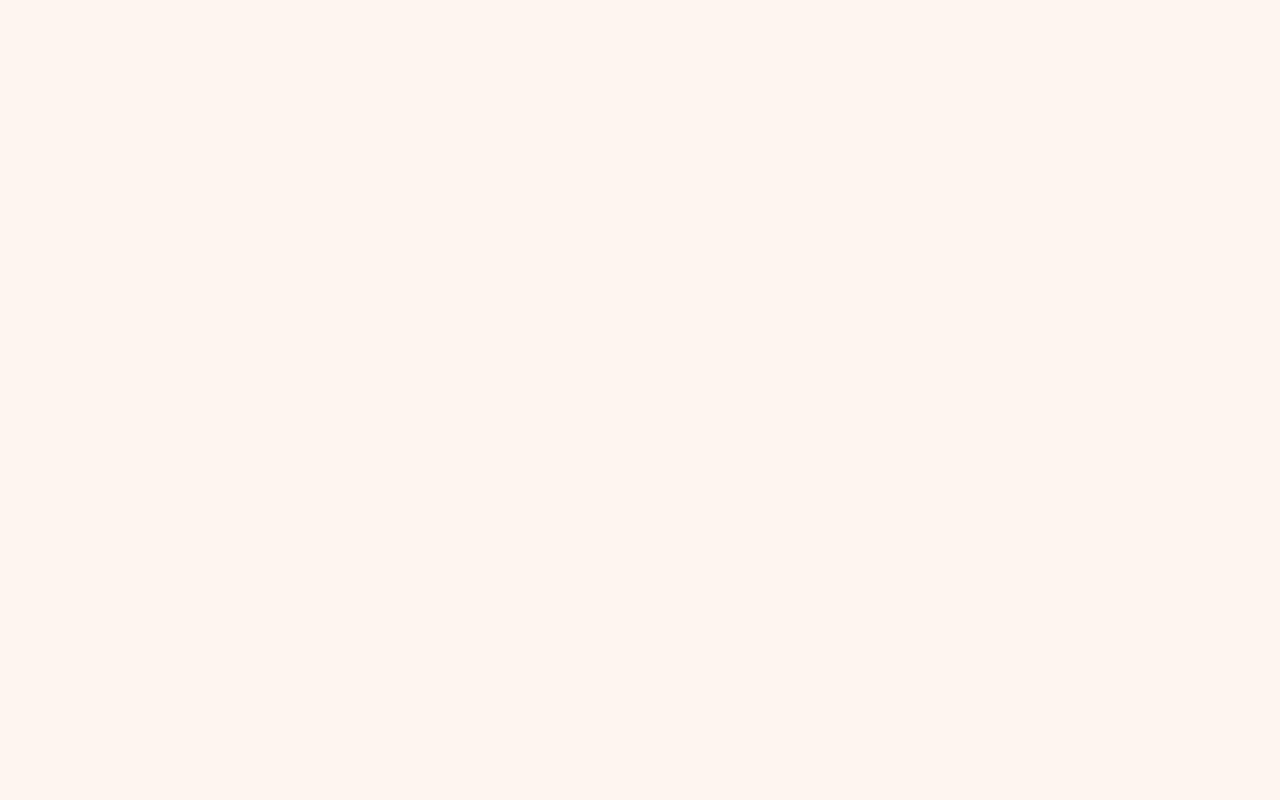
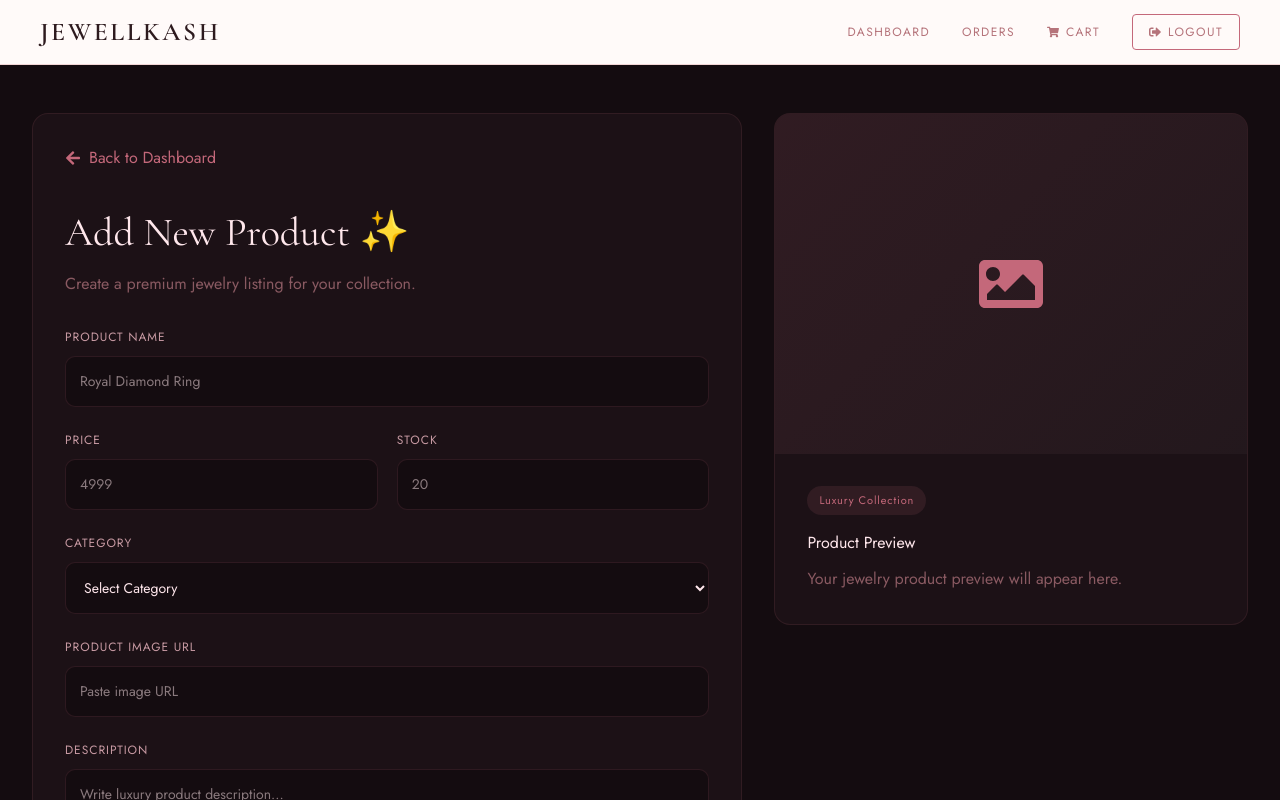
Before and after one commit to Mehranmir1750/Jewellkash, a React app in the folder frontend/: page /add-product in a window 1280 px wide. Before the commit this address had no page. Shown: the top 800 px of the page. Built offline with nearby package versions, Linux system fonts and the light colour scheme; the HTML template or start-up script is replaced by a standard one.

Commit message:
working on admin panel

```diff
--- a/frontend/src/App.jsx
+++ b/frontend/src/App.jsx
@@ -8,6 +8,7 @@ import UserDashboard from "./pages/UserDashboard"
 import Orders from "./pages/Orders"
 import Cart from "./pages/Cart"
 import AdminDashboard from "./pages/AdminDashboard"
+import AddProduct from "./pages/AddProduct"
 
 export default function App() {
   return (
@@ -26,6 +27,7 @@ export default function App() {
 
 <Route path="/cart" element={<Cart />} />
 <Route path="/admin-dashboard" element={<AdminDashboard />} />
+<Route path="/add-product" element={<AddProduct />} />
 
 
       </Routes>
--- /dev/null
+++ b/frontend/src/pages/AddProduct.jsx
@@ -0,0 +1,229 @@
+import "../styles/AddProduct.css";
+
+import {
+  FaArrowLeft,
+  FaImage,
+  FaPlus,
+  FaSignOutAlt,
+  FaShoppingCart,
+} from "react-icons/fa";
+
+export default function AddProduct() {
+
+  const handleSubmit = (e) => {
+    e.preventDefault();
+
+    alert("Product Added Successfully ✨");
+  };
+
+  return (
+    <div className="add-product-page">
+
+      {/* Navbar */}
+      <nav className="dashboard-nav">
+
+        <div className="dashboard-logo">
+          JEWELLKASH
+        </div>
+
+        <div className="dashboard-links">
+
+          <a href="/admin-dashboard">
+            Dashboard
+          </a>
+
+          <a href="/orders">
+            Orders
+          </a>
+
+          <a href="/cart">
+            <FaShoppingCart />
+            Cart
+          </a>
+
+          <a href="/" className="logout-btn">
+            <FaSignOutAlt />
+            Logout
+          </a>
+
+        </div>
+
+      </nav>
+
+      {/* Main */}
+      <div className="add-product-container">
+
+        {/* Left */}
+        <div className="add-product-left">
+
+          <a href="/admin-dashboard" className="back-btn">
+            <FaArrowLeft />
+            Back to Dashboard
+          </a>
+
+          <h1>
+            Add New Product ✨
+          </h1>
+
+          <p>
+            Create a premium jewelry listing for your collection.
+          </p>
+
+          <form onSubmit={handleSubmit}>
+
+            {/* Product Name */}
+            <div className="form-group">
+
+              <label>
+                Product Name
+              </label>
+
+              <input
+                type="text"
+                placeholder="Royal Diamond Ring"
+                required
+              />
+
+            </div>
+
+            {/* Price */}
+            <div className="form-row">
+
+              <div className="form-group">
+
+                <label>
+                  Price
+                </label>
+
+                <input
+                  type="number"
+                  placeholder="4999"
+                  required
+                />
+
+              </div>
+
+              <div className="form-group">
+
+                <label>
+                  Stock
+                </label>
+
+                <input
+                  type="number"
+                  placeholder="20"
+                  required
+                />
+
+              </div>
+
+            </div>
+
+            {/* Category */}
+            <div className="form-group">
+
+              <label>
+                Category
+              </label>
+
+              <select required>
+
+                <option value="">
+                  Select Category
+                </option>
+
+                <option>
+                  Rings
+                </option>
+
+                <option>
+                  Necklaces
+                </option>
+
+                <option>
+                  Earrings
+                </option>
+
+                <option>
+                  Bracelets
+                </option>
+
+              </select>
+
+            </div>
+
+            {/* Image URL */}
+            <div className="form-group">
+
+              <label>
+                Product Image URL
+              </label>
+
+              <input
+                type="text"
+                placeholder="Paste image URL"
+                required
+              />
+
+            </div>
+
+            {/* Description */}
+            <div className="form-group">
+
+              <label>
+                Description
+              </label>
+
+              <textarea
+                rows="5"
+                placeholder="Write luxury product description..."
+                required
+              />
+
+            </div>
+
+            {/* Button */}
+            <button className="submit-btn" type="submit">
+
+              <FaPlus />
+
+              Add Product
+
+            </button>
+
+          </form>
+
+        </div>
+
+        {/* Right Preview */}
+        <div className="preview-card">
+
+          <div className="preview-image">
+
+            <FaImage />
+
+          </div>
+
+          <div className="preview-content">
+
+            <span className="preview-tag">
+              Luxury Collection
+            </span>
+
+            <h2>
+              Product Preview
+            </h2>
+
+            <p>
+              Your jewelry product preview will appear here.
+            </p>
+
+          </div>
+
+        </div>
+
+      </div>
+
+    </div>
+  );
+}
--- a/frontend/src/pages/AdminDashboard.jsx
+++ b/frontend/src/pages/AdminDashboard.jsx
@@ -95,11 +95,10 @@ export default function AdminDashboard() {
             </p>
           </div>
 
-          <button className="add-product-btn">
-            <FaPlus />
-            Add Product
-          </button>
-
+        <a href="/add-product" className="add-product-btn">
+  <FaPlus />
+  Add Product
+</a>
         </div>
 
         {/* Stats */}
--- /dev/null
+++ b/frontend/src/styles/AddProduct.css
@@ -0,0 +1,285 @@
+@import url('https://fonts.googleapis.com/css2?family=Cormorant+Garamond:wght@400;600&family=Jost:wght@300;400;500&display=swap');
+
+* {
+  margin: 0;
+  padding: 0;
+  box-sizing: border-box;
+}
+
+.add-product-page {
+  min-height: 100vh;
+
+  background: #140C10;
+
+  font-family: 'Jost', sans-serif;
+}
+
+/* Main */
+
+.add-product-container {
+  max-width: 1350px;
+
+  margin: auto;
+
+  padding: 3rem 2rem;
+
+  display: grid;
+
+  grid-template-columns: 1.2fr 0.8fr;
+
+  gap: 2rem;
+}
+
+/* Left */
+
+.add-product-left {
+  background: #1C1116;
+
+  border: 1px solid rgba(196, 104, 122, 0.12);
+
+  border-radius: 16px;
+
+  padding: 2rem;
+}
+
+/* Back */
+
+.back-btn {
+  display: inline-flex;
+  align-items: center;
+  gap: 8px;
+
+  text-decoration: none;
+
+  color: #C4687A;
+
+  margin-bottom: 2rem;
+}
+
+/* Heading */
+
+.add-product-left h1 {
+  font-family: 'Cormorant Garamond', serif;
+
+  font-size: 2.5rem;
+
+  color: #FFE7EC;
+
+  margin-bottom: 10px;
+}
+
+.add-product-left p {
+  color: #8A5A62;
+
+  margin-bottom: 2rem;
+}
+
+/* Form */
+
+form {
+  display: flex;
+  flex-direction: column;
+
+  gap: 1.5rem;
+}
+
+/* Group */
+
+.form-group {
+  display: flex;
+  flex-direction: column;
+}
+
+.form-group label {
+  color: #C89AA3;
+
+  margin-bottom: 10px;
+
+  font-size: 12px;
+
+  letter-spacing: 0.08em;
+
+  text-transform: uppercase;
+}
+
+/* Row */
+
+.form-row {
+  display: grid;
+
+  grid-template-columns: 1fr 1fr;
+
+  gap: 1.2rem;
+}
+
+/* Inputs */
+
+.form-group input,
+.form-group select,
+.form-group textarea {
+  background: #140C10;
+
+  border: 1px solid rgba(196, 104, 122, 0.15);
+
+  border-radius: 10px;
+
+  padding: 14px;
+
+  color: #FFE7EC;
+
+  outline: none;
+
+  font-size: 14px;
+
+  transition: 0.25s;
+}
+
+.form-group input:focus,
+.form-group select:focus,
+.form-group textarea:focus {
+  border-color: #C4687A;
+
+  box-shadow:
+    0 0 0 3px rgba(196, 104, 122, 0.08);
+}
+
+.form-group textarea {
+  resize: none;
+}
+
+/* Button */
+
+.submit-btn {
+  display: flex;
+  align-items: center;
+  justify-content: center;
+  gap: 10px;
+
+  padding: 15px;
+
+  border: none;
+  border-radius: 12px;
+
+  background: linear-gradient(
+    135deg,
+    #C4687A,
+    #D98998
+  );
+
+  color: white;
+
+  cursor: pointer;
+
+  font-size: 13px;
+
+  letter-spacing: 0.12em;
+
+  text-transform: uppercase;
+
+  transition: 0.25s;
+}
+
+.submit-btn:hover {
+  transform: translateY(-2px);
+
+  opacity: 0.95;
+}
+
+/* Preview */
+
+.preview-card {
+  height: fit-content;
+
+  background: #1C1116;
+
+  border: 1px solid rgba(196, 104, 122, 0.12);
+
+  border-radius: 16px;
+
+  overflow: hidden;
+}
+
+/* Preview Image */
+
+.preview-image {
+  height: 340px;
+
+  display: flex;
+  align-items: center;
+  justify-content: center;
+
+  background:
+    linear-gradient(
+      135deg,
+      rgba(196, 104, 122, 0.12),
+      rgba(255, 231, 236, 0.03)
+    );
+
+  color: #C4687A;
+
+  font-size: 4rem;
+}
+
+/* Preview Content */
+
+.preview-content {
+  padding: 2rem;
+}
+
+.preview-tag {
+  display: inline-block;
+
+  padding: 6px 12px;
+
+  border-radius: 30px;
+
+  background: rgba(196, 104, 122, 0.12);
+
+  color: #C4687A;
+
+  font-size: 11px;
+
+  letter-spacing: 0.08em;
+
+  margin-bottom: 1rem;
+}
+
+.preview-content h2 {
+  color: #FFE7EC;
+
+  margin-bottom: 10px;
+}
+
+.preview-content p {
+  color: #8A5A62;
+
+  line-height: 1.7;
+}
+
+/* Responsive */
+
+@media (max-width: 950px) {
+
+  .add-product-container {
+    grid-template-columns: 1fr;
+  }
+
+  .preview-card {
+    order: -1;
+  }
+}
+
+@media (max-width: 650px) {
+
+  .add-product-container {
+    padding: 2rem 1rem;
+  }
+
+  .form-row {
+    grid-template-columns: 1fr;
+  }
+
+  .add-product-left h1 {
+    font-size: 2rem;
+  }
+}
```
Also changed, not shown: frontend/src/pages/ProductDetails.jsx (added), frontend/src/styles/ProductDetails.css (added).
